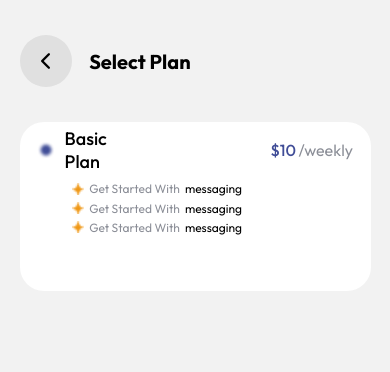
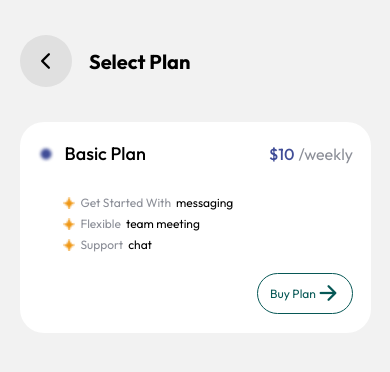
Before and after one commit to usmanjutt47/Number-OTP-verfication, a React Native app in the folder client/: screen /SelectPlan in a window 390 px wide. Shown: the top 372 px of the page. Built offline with nearby package versions, Linux system fonts and the light colour scheme.

Commit message:
Update SelectPlan.jsx

```diff
--- a/client/screens/SelectPlan.jsx
+++ b/client/screens/SelectPlan.jsx
@@ -3,6 +3,20 @@ import React from "react";
 import { StatusBar } from "expo-status-bar";
 import Ionicons from "@expo/vector-icons/Ionicons";
 import { useNavigation } from "@react-navigation/native";
+
+// Centralized styles for common properties
+const fontStyles = {
+  regular: "Outfit_Regular",
+  medium: "Outfit_Medium",
+  bold: "Outfit_Bold",
+};
+
+const colors = {
+  primary: "#075856",
+  lightGray: "#E0E0E0",
+  darkGray: "#8B8E97",
+  headerColor: "#404D97",
+};
 
 const SelectPlan = () => {
   const navigation = useNavigation();
@@ -14,12 +28,16 @@ const SelectPlan = () => {
           <Pressable
             style={styles.backButton}
             onPress={() => navigation.goBack()}
+            accessible={true}
+            accessibilityLabel="Go back"
           >
             <Ionicons name="chevron-back" size={24} color="black" />
           </Pressable>
           <Text style={styles.heading}>Select Plan</Text>
         </View>
         {/* header ends here */}
+
+        {/* basic plan starts here */}
         <View style={styles.basicPlanCard}>
           <View style={styles.planHeader}>
             <Image
@@ -27,7 +45,7 @@ const SelectPlan = () => {
               style={styles.planIcon}
             />
             <Text style={styles.planHeading}>Basic Plan</Text>
-            <Text style={styles.planPrice}>$10 </Text>
+            <Text style={styles.planPrice}>$10</Text>
             <Text style={styles.planDuration}>/weekly</Text>
           </View>
           {/* plan header ended */}
@@ -45,17 +63,28 @@ const SelectPlan = () => {
                 source={require("./../assets/icons/featureStar.png")}
                 style={styles.rowsIcon}
               />
-              <Text style={styles.lightText}>Get Started With</Text>
-              <Text style={styles.darkText}>messaging</Text>
+              <Text style={styles.lightText}>Flexible</Text>
+              <Text style={styles.darkText}>team meeting</Text>
             </View>
             <View style={styles.row}>
               <Image
                 source={require("./../assets/icons/featureStar.png")}
                 style={styles.rowsIcon}
               />
-              <Text style={styles.lightText}>Get Started With</Text>
-              <Text style={styles.darkText}>messaging</Text>
+              <Text style={styles.lightText}>Support</Text>
+              <Text style={styles.darkText}>chat</Text>
             </View>
+          </View>
+          {/* feature box ended */}
+          <View style={styles.buyButtonContainer}>
+            <Pressable
+              style={styles.buyButton}
+              accessible={true}
+              accessibilityLabel="Buy Basic Plan"
+            >
+              <Text style={styles.buyButtonText}>Buy Plan</Text>
+              <Ionicons name="arrow-forward" size={24} color={colors.primary} />
+            </Pressable>
           </View>
         </View>
       </View>
@@ -79,21 +108,21 @@ const styles = StyleSheet.create({
     alignItems: "center",
   },
   backButton: {
-    width: 52.21,
-    height: 52.21,
+    width: 52,
+    height: 52,
     borderRadius: 30,
     justifyContent: "center",
     alignItems: "center",
-    backgroundColor: "#E0E0E0",
+    backgroundColor: colors.lightGray,
   },
   heading: {
-    fontFamily: "Outfit_Bold",
+    fontFamily: fontStyles.bold,
     fontSize: 20,
     marginLeft: "5%",
   },
   basicPlanCard: {
     width: "100%",
-    height: "20%",
+    height: "25%",
     marginTop: "10%",
     borderRadius: 24,
     backgroundColor: "#FFF",
@@ -111,46 +140,67 @@ const styles = StyleSheet.create({
     height: 18,
   },
   planHeading: {
-    fontFamily: "Outfit_Medium",
+    fontFamily: fontStyles.medium,
     fontSize: 18,
     marginLeft: "3%",
   },
   planPrice: {
-    fontFamily: "Outfit_Medium",
+    fontFamily: fontStyles.medium,
     fontSize: 16,
-    marginLeft: "40%",
-    color: "#404D97",
+    marginLeft: "auto",
+    marginRight: 4,
+    color: colors.headerColor,
   },
   planDuration: {
-    color: "#8B8E97",
-    fontFamily: "Outfit_Regular",
+    color: colors.darkGray,
+    fontFamily: fontStyles.regular,
     fontSize: 16,
   },
   featuresBox: {
-    width: "60%",
-    height: "40%",
-    marginTop: "3%",
-    marginLeft: "15%",
+    width: "85%",
+    alignSelf: "center",
+    marginTop: "5%",
+    marginLeft: "10%",
   },
   row: {
     flexDirection: "row",
     alignItems: "center",
-    marginTop: "2%",
+    marginVertical: "1%",
   },
   rowsIcon: {
     width: 12,
     height: 12,
   },
   lightText: {
-    color: "#8B8E97",
-    fontFamily: "Outfit_Regular",
+    color: colors.darkGray,
+    fontFamily: fontStyles.regular,
     fontSize: 12,
     marginLeft: 5,
   },
   darkText: {
-    fontFamily: "Outfit_Regular",
+    fontFamily: fontStyles.regular,
     fontSize: 12,
     marginLeft: 5,
+  },
+  buyButtonContainer: {
+    alignItems: "flex-end",
+    marginRight: "5%",
+    marginTop: "5%",
+  },
+  buyButton: {
+    width: 96,
+    height: 41,
+    justifyContent: "center",
+    alignItems: "center",
+    borderRadius: 30,
+    borderWidth: 1,
+    borderColor: colors.primary,
+    flexDirection: "row",
+  },
+  buyButtonText: {
+    color: colors.primary,
+    fontFamily: fontStyles.regular,
+    fontSize: 12,
   },
 });
 
```
